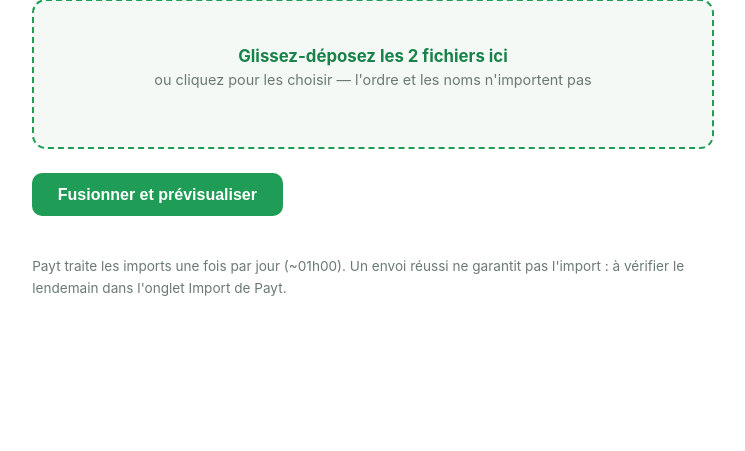
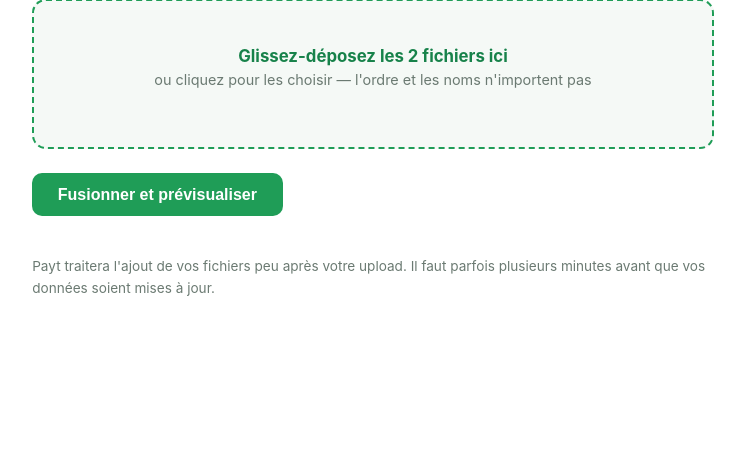
Before and after one commit to Mathieu-Chiron/fmoove-imports, a FastAPI app: template app/templates/index.html in a window 1280 px wide. Shown: the part 238-689 px from the top of the page, without its empty margins (267-1012 px from the left). Run offline with FastAPI, Linux system fonts and the light colour scheme; the template is opened without the code that fills it, so the values that code supplies are empty.

Commit message:
copy: message post-upload (traitement en quelques minutes)
Remplace la mention « traitement nocturne / à vérifier le lendemain » par
« traité peu après l'upload, parfois quelques minutes » sur la page d'accueil
et la page de confirmation.

Co-Authored-By: Claude Opus 4.8 <noreply@anthropic.com>

```diff
--- a/app/templates/index.html
+++ b/app/templates/index.html
@@ -40,8 +40,8 @@
     </form>
 
     <footer>
-      Payt traite les imports une fois par jour (~01h00). Un envoi réussi ne garantit
-      pas l'import : à vérifier le lendemain dans l'onglet Import de Payt.
+      Payt traitera l'ajout de vos fichiers peu après votre upload. Il faut parfois
+      plusieurs minutes avant que vos données soient mises à jour.
     </footer>
   </main>
 
--- a/app/templates/sent.html
+++ b/app/templates/sent.html
@@ -32,8 +32,8 @@
 
     {% if sent and not error %}
       <p class="hint">
-        Payt traite les imports une fois par jour (~01h00). À vérifier demain dans
-        l'onglet Import de Payt.
+        Payt traitera l'ajout de vos fichiers peu après votre upload. Il faut parfois
+        plusieurs minutes avant que vos données soient mises à jour.
       </p>
     {% endif %}
 
--- a/pyproject.toml
+++ b/pyproject.toml
@@ -1,6 +1,6 @@
 [project]
 name = "fairmoove-payt"
-version = "1.4.0"
+version = "1.4.1"
 description = "Import Fairmoove → Payt : fusion de deux exports Excel en CSV et dépôt SFTP."
 requires-python = ">=3.12"
 
```
